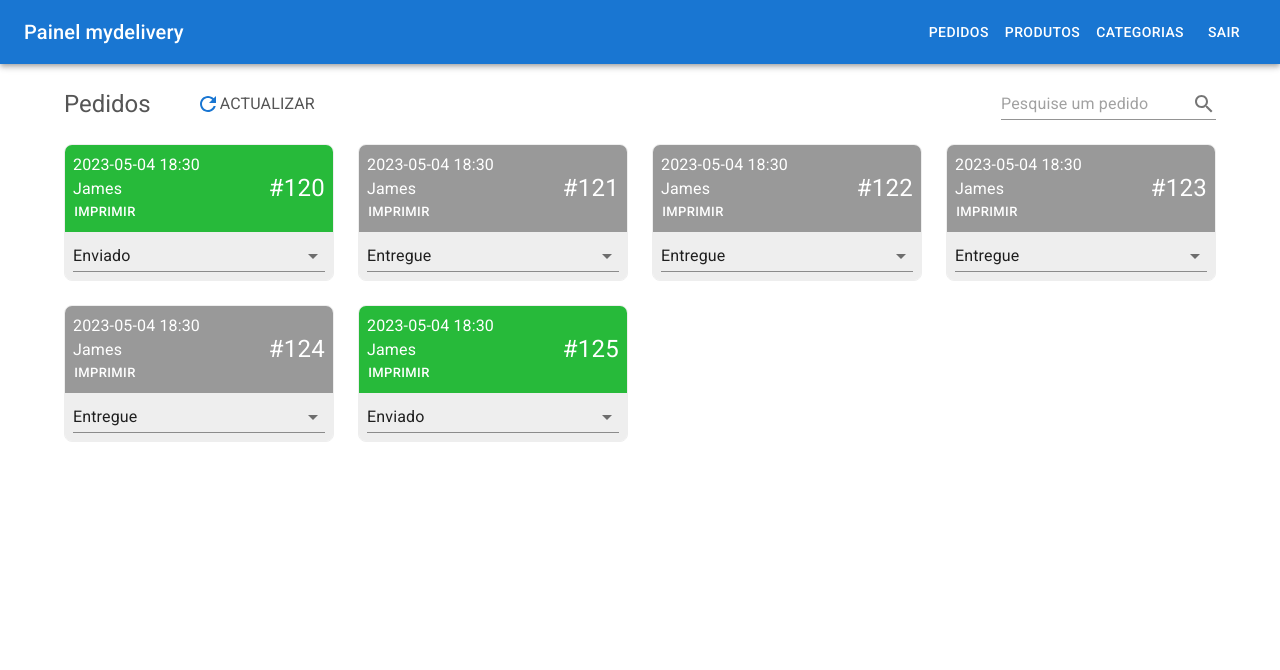
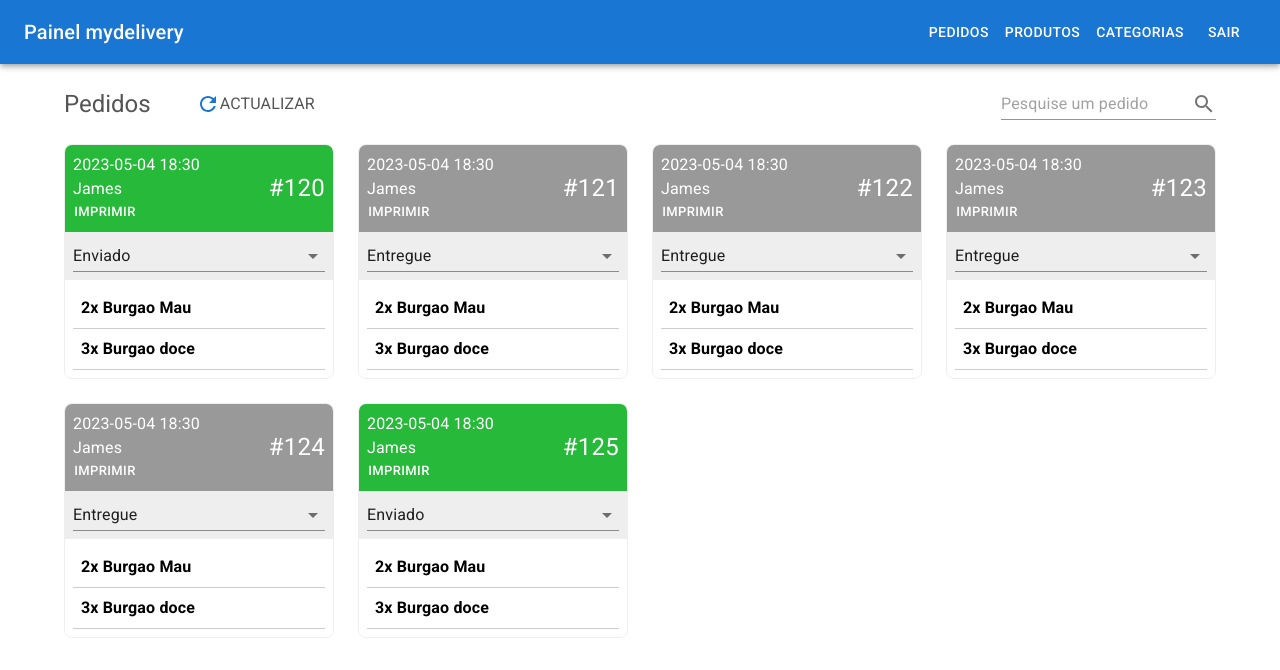
Before and after one commit to JaimeMahanuque55/mydelivery-painel, a Next.js app: page /pedidos in a window 1280 px wide. Shown: the top 670 px of the page. Built offline with nearby package versions, Linux system fonts and the light colour scheme.

Commit message:
Order: Creating OrderItem 3

```diff
--- a/src/components/OrderItem.tsx
+++ b/src/components/OrderItem.tsx
@@ -52,6 +52,22 @@ export const OrderItem = ({ item, onChangeStatus }: Props) => {
           <MenuItem value="delivered">Entregue</MenuItem>
         </Select>
       </Box>
+      <Box sx={{ p: 1, backgroundColor: '#FFF' }}>
+        {item.products.map((productItem, index) => (
+          <Typography
+            key={index}
+            component="p"
+            sx={{
+              p: 1,
+              color: '#000',
+              fontWeight: 'bold',
+              borderBottom: '1px solid #CCC'
+            }}
+          >
+            {`${productItem.qt}x ${productItem.product.name}`}
+          </Typography>
+        ))}
+      </Box>
     </Box>
   )
 }
```
